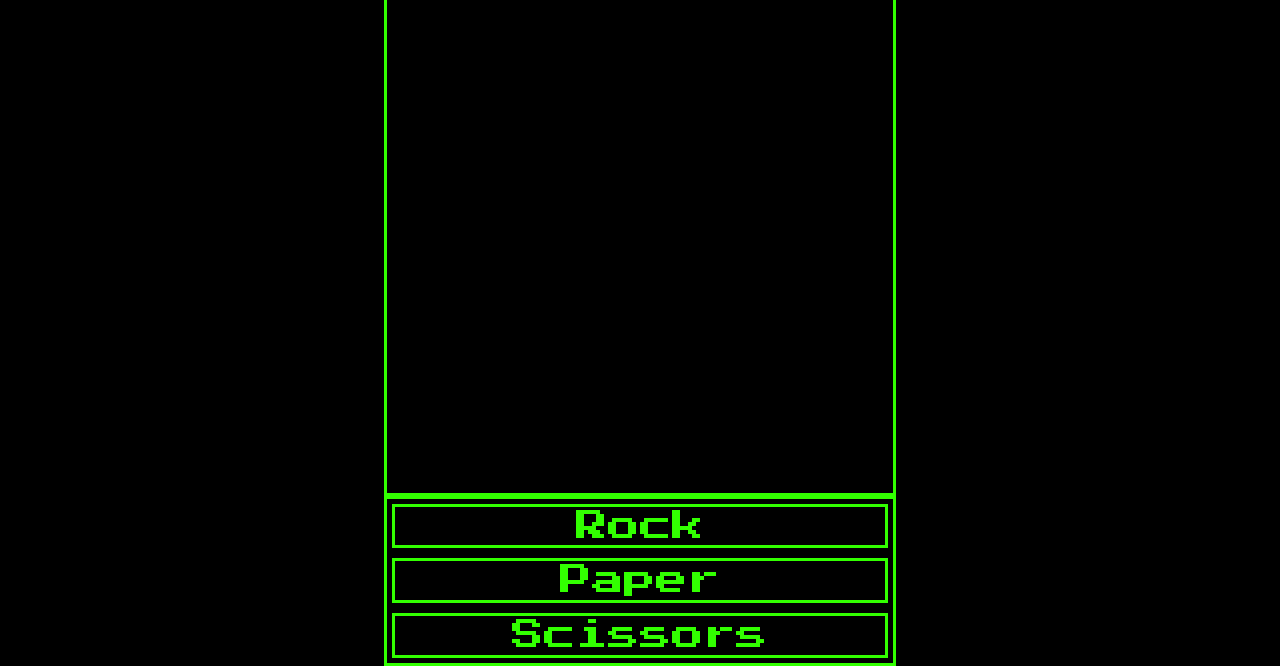
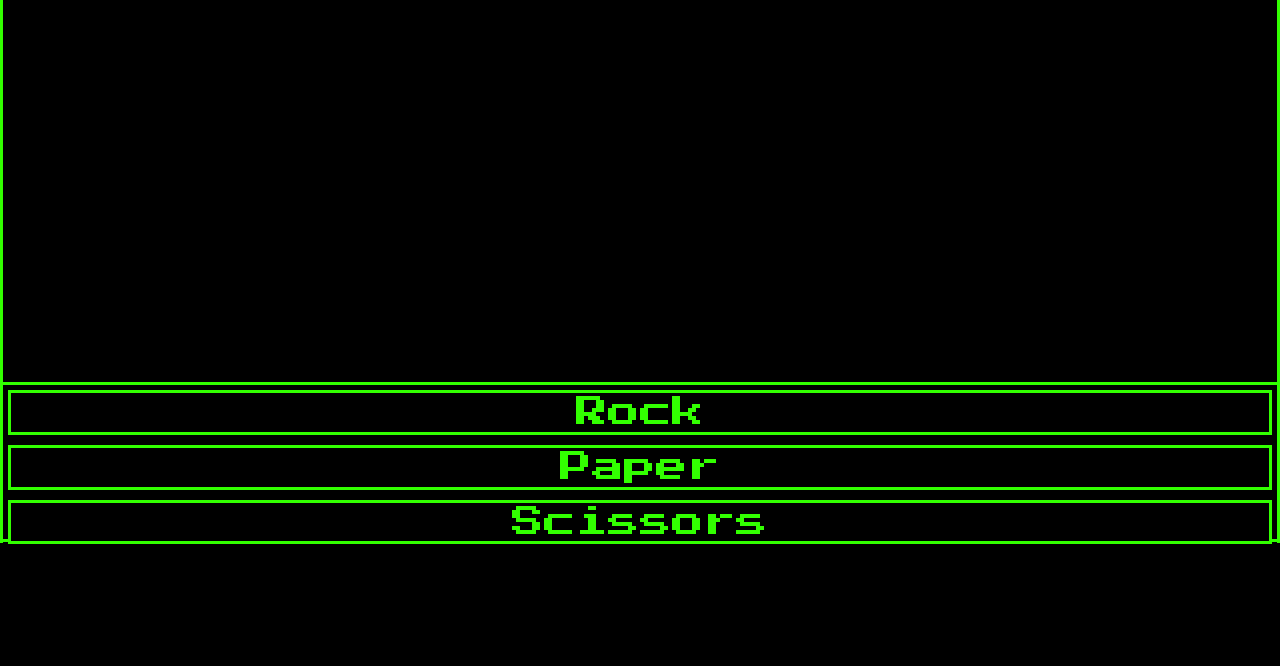
Before and after one commit to ilikhachev42/Rock-Paper-Scissors, a plain HTML site: page index.html in a window 1280 px wide. Shown: the part 258-924 px from the top of the page. After the commit the page ends 801 px from the top, so only its background shows below. Drawn offline with Linux system fonts and the light colour scheme; a web font is replaced by a local one.

Commit message:
Change width of window to full screen width.

```diff
--- a/css/styles.css
+++ b/css/styles.css
@@ -18,10 +18,17 @@ body {
 	font-family: 'Silver', 'Press Start 2P';
 }
 
+.output {
+	color: var(--color);
+	font-size: 5em;
+	margin: 0;
+	padding: 0;
+}
+
 .container {
 	display: flex;
 	flex-flow: column;
-	width: 40%;
+	width: 100%;
 	height: 100%;
 	margin: 0 auto;
 }
@@ -39,15 +46,22 @@ h1 {
 }
 
 .info {
-	height: 40vw;
+	height: 80vh;
+	border-bottom: none;
 }
 
 .choice {
+	width: 100%;
+	height: 20vh;
+	position: fixed;
+	bottom: 0;
+	left: 0;
 	display: flex;
 	flex-flow: column;
 }
 
 .choice button {
+	height: 100%;
 	background-color: black;
 	color: var(--color);
 	border: 3px solid var(--color);
```
